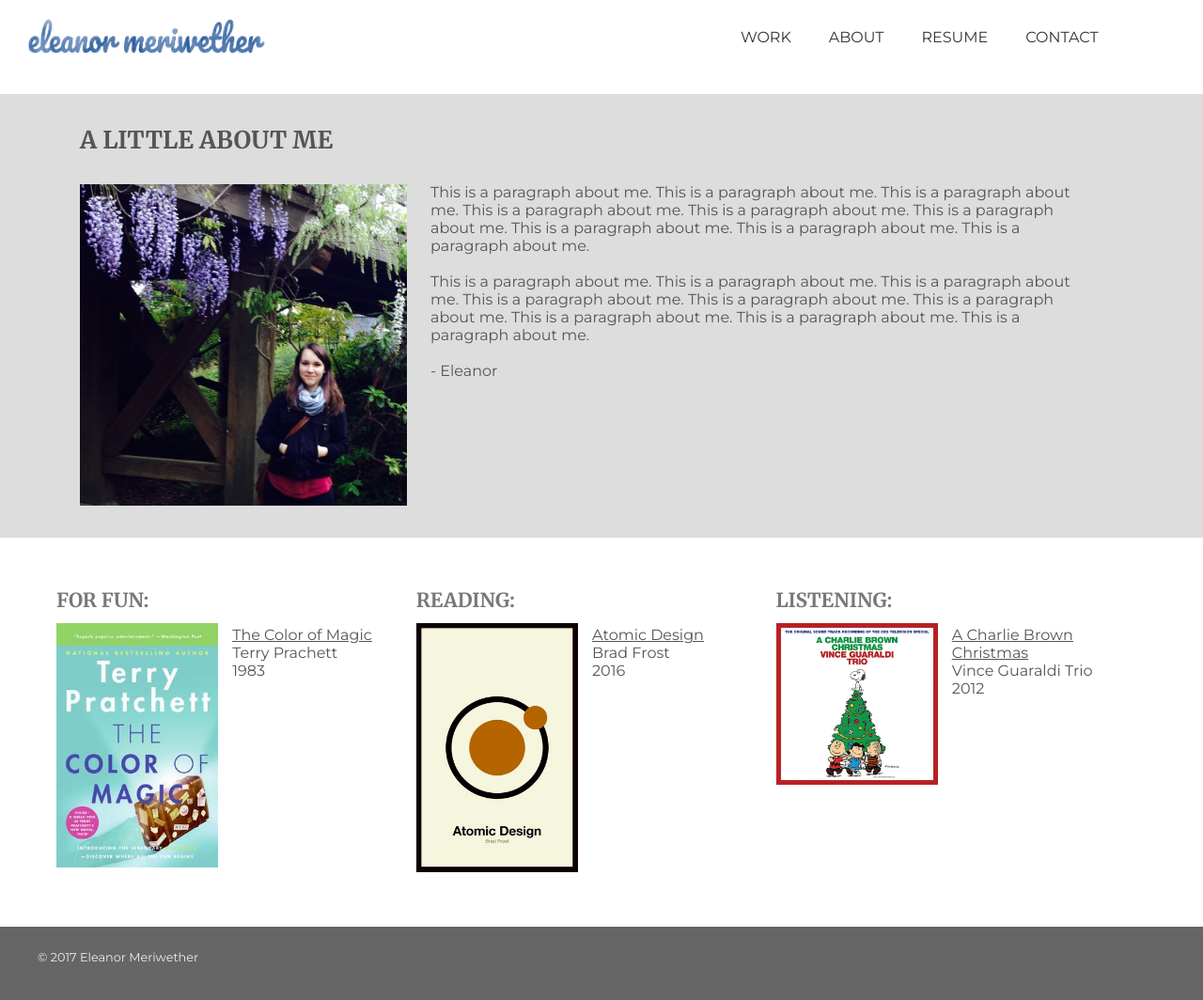
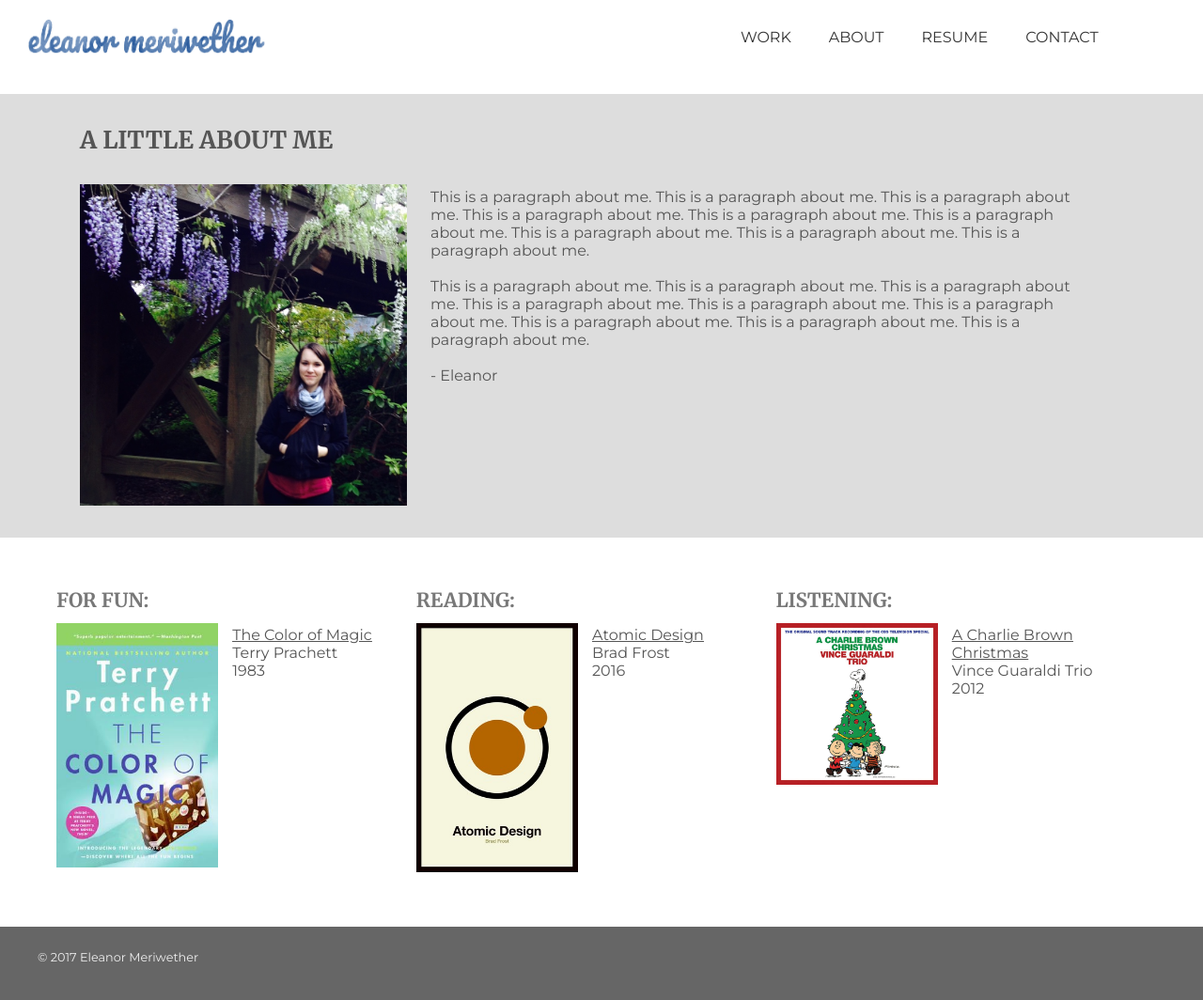
Before and after one commit to emeriwether/emeriwether.github.io, a Jekyll site: the page built from about.html, in a window 1280 px wide. Shown: the whole page at 94% size. Built offline with Jekyll 4.4.1, drawn with Linux system fonts in a browser that asks for light colours; nearby versions of some CDN libraries.

Commit message:
adjust about me styling

```diff
--- a/css/styles.css
+++ b/css/styles.css
@@ -115,7 +115,7 @@
 section.main article div { float: left; text-align: left; margin-left: 25px; margin-top: 25px;}
 section.main article div:nth-child(1) { width: 30%; }
 section.main article div:nth-child(2) { width: 60%; }
-section.main article div p { padding-top: 60px; }
+section.main article div p { padding-top: 65px; }
 section.main article div img { width: 100%; max-height: 400px; max-width: 400px; }
 section.main article div h2 { padding-bottom: 20px; }
 
@@ -145,6 +145,7 @@
 */
 @media screen and (max-width: 1053px) {
     nav > ul { padding-left: 55%;  transition: padding-left 0.2s; }
+    section.main article div h2 { font-size: 1.4em; }
 }
 
 @media screen and (max-width: 948px) {
```
